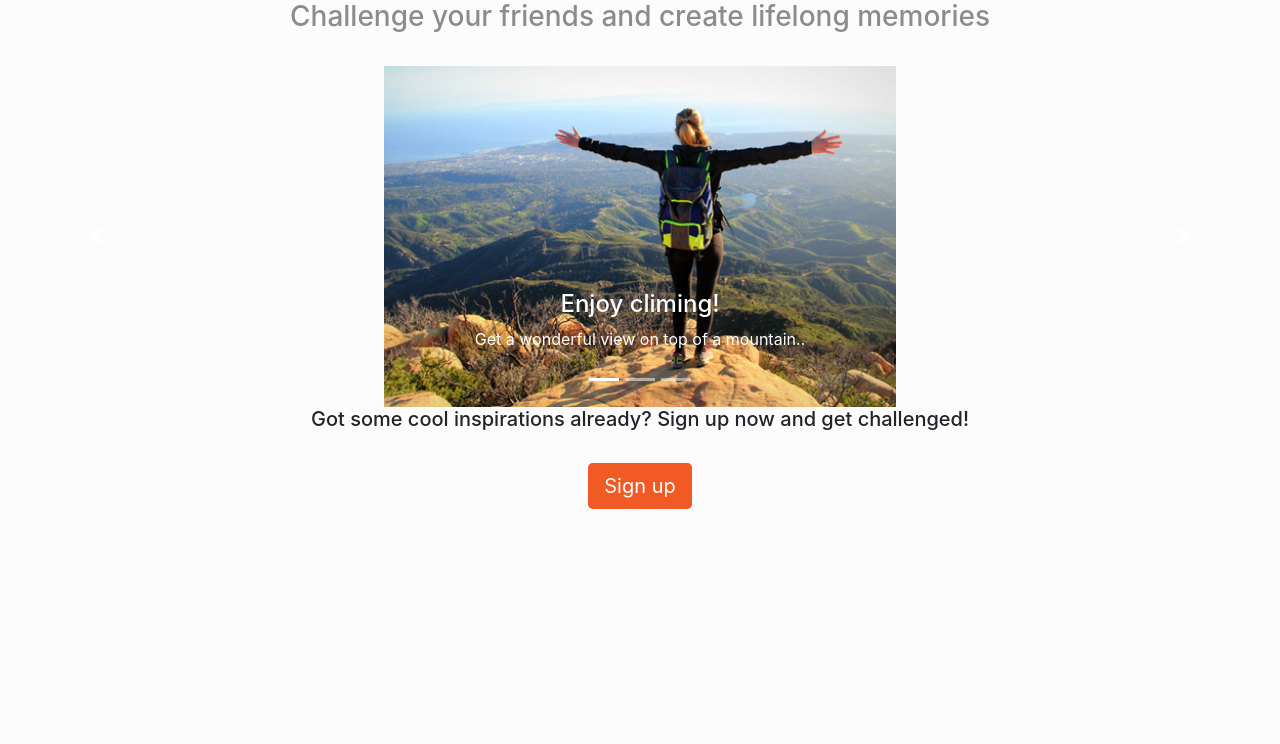
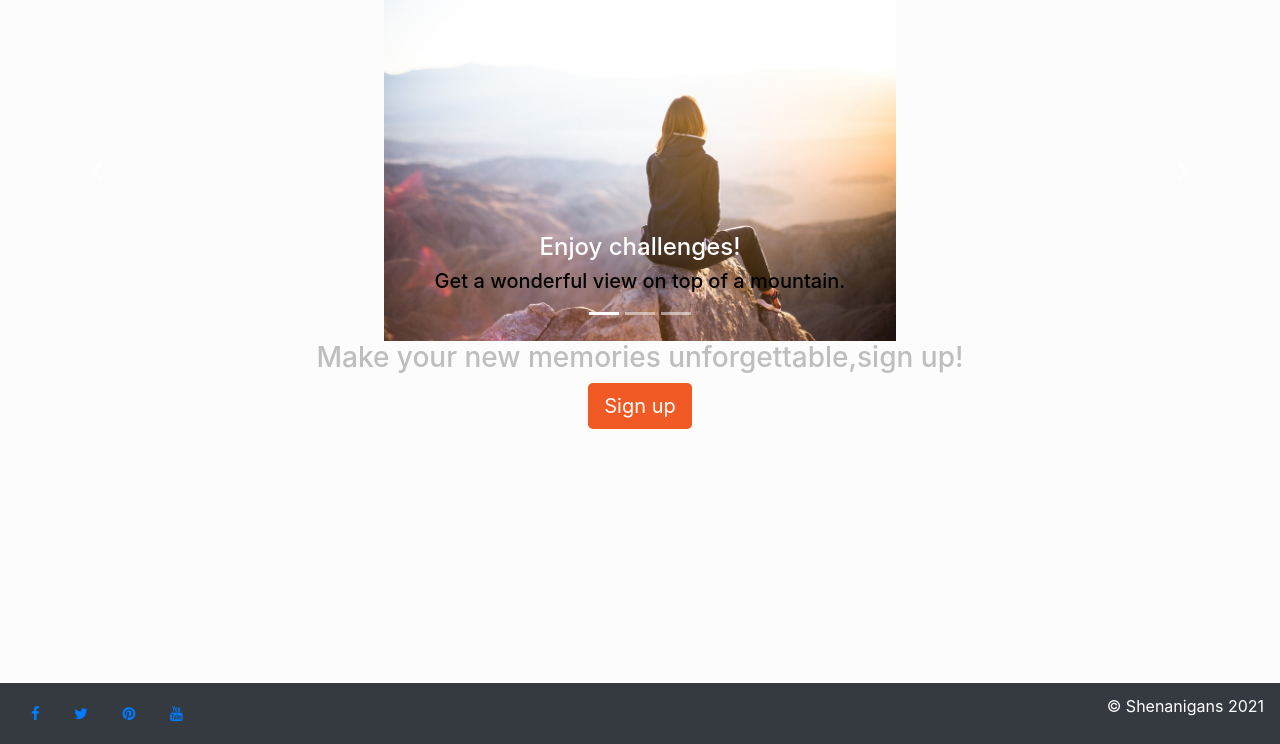
Before and after one commit to aimalm/mvc, a PHP site: page /becode-the-mountain/ in a window 1280 px wide. Shown: the part 56-800 px from the top of the page. Run offline with PHP 8.4, Linux system fonts and the light colour scheme.

Commit message:
pull for last version

```diff
--- a/View/homepage.php
+++ b/View/homepage.php
@@ -8,11 +8,6 @@ require 'includes/header.php';
 Anything complex should be calculated in the model -->
 <section>
 
-    <h3>Challenge your friends and create lifelong memories</h3><br>
-
-
-
-
     <div id="carouselExampleIndicators" class="carousel slide" data-ride="carousel">
   <ol class="carousel-indicators">
     <li data-target="#carouselExampleIndicators" data-slide-to="0" class="active"></li>
@@ -22,21 +17,20 @@ Anything complex should be calculated in the model -->
   <div class="carousel-inner">
     <div class="carousel-item active">
     <div class="d-flex justify-content-center w-100 h-100">
-            <img class="d-block w-100" src="View/images/mountain.png"alt="First slide">
+            <img class="d-block w-100" src="View/images/girl.jfif"alt="First slide">
             <div class="carousel-caption">
-        <h4>Enjoy climing! </h4>
-        <p>Get a wonderful view on top of a mountain..</p>
+        <h4>Enjoy challenges! </h4>
+        <h5 style="color:black;">Get a wonderful view on top of a mountain.</h5>
       </div>
 
         </div>
     </div>
     <div class="carousel-item">
     <div class="d-flex justify-content-center w-100 h-100">
-          <img class="d-block w-100" src="View/images/cowcoww.jpg" alt="Second slide">
+          <img class="d-block w-100" src="View/images/dog2.jpg" alt="Second slide">
           <span class="border border-info"></span>
           <div class="carousel-caption">
-        <h3>Fun times!</h3>
-        <p>Make a selfie with new friends..</p>
+        <h4 style="color:black;">Make a friend smile!</h4>
       </div>
 
         </div>
@@ -45,8 +39,7 @@ Anything complex should be calculated in the model -->
     <div class="d-flex justify-content-center w-100 h-100">
           <img class="d-block w-100" src="View/images/library.jfif"alt="Third slide">
           <div class="carousel-caption">
-        <h3>Libraries are only to read,ups?</h3>
-        <p>Make some exeptions..</p>
+        <h4 style="color:white;">Libraries aren't only to read,right?</h4>
       </div>
     </div>
     </div>
@@ -60,11 +53,14 @@ Anything complex should be calculated in the model -->
     <span class="sr-only">Next</span>
   </a>
 </div>
-
-<h5>Got some cool inspirations already? Sign up now and get challenged!</h5><br>
+<div class="txt">
+<h3>Make your new memories unforgettable,sign up!</h3>
+</div>
+<div class="button">
     <form action="index.php?page=signup" method="post">
         <button type="submit" class="btn btn-outline-secondary btn-lg" id="loginbtn" name="loginbtn">Sign up</button>
     </form>
+</div>
 </section>
 <style>
     body {
@@ -83,10 +79,12 @@ Anything complex should be calculated in the model -->
         justify-content: center;
     }
 
-    h3 {
-        color:  grey;
-        opacity: 0.9;
+
+    h3{
+        opacity:0.5;
+        color:grey;
     }
+
 
     footer {
         text-align: center;
--- a/View/includes/footer.php
+++ b/View/includes/footer.php
@@ -1,8 +1,45 @@
-    <!-- <footer>
-        &copy; BeCode <?php echo date('Y')?>
-    </footer> -->
+<link rel="stylesheet" href="https://cdnjs.cloudflare.com/ajax/libs/font-awesome/4.7.0/css/font-awesome.min.css">
+
+<footer>
+        <!-- Just an image -->
+    <nav class="navbar fixed-bottom navbar-light bg-dark">
+        <div class="social">
+        <a target="_blank" href="https://www.facebook.com" class="fa fa-facebook"></a>
+        <a target="_blank"href="https://www.instagram.com/blaustern_fotografie/" class="fa fa-twitter"></a>
+        <a target="_blank"href="https://tr.pinterest.com/pin/55098795421788466/" class="fa fa-pinterest"></a>
+        <a target="_blank"href="https://www.youtube.com/results?search_query=challenge+dance" class="fa fa-youtube"></a>
+    </div>
+    <p class="copy">&copy; Shenanigans <?php echo date('Y')?></p>
+
+    </nav>
+
+</footer>
+
     <script src="https://code.jquery.com/jquery-3.3.1.slim.min.js" integrity="sha384-q8i/X+965DzO0rT7abK41JStQIAqVgRVzpbzo5smXKp4YfRvH+8abtTE1Pi6jizo" crossorigin="anonymous"></script>
     <script src="https://cdnjs.cloudflare.com/ajax/libs/popper.js/1.14.7/umd/popper.min.js" integrity="sha384-UO2eT0CpHqdSJQ6hJty5KVphtPhzWj9WO1clHTMGa3JDZwrnQq4sF86dIHNDz0W1" crossorigin="anonymous"></script>
     <script src="https://stackpath.bootstrapcdn.com/bootstrap/4.3.1/js/bootstrap.min.js" integrity="sha384-JjSmVgyd0p3pXB1rRibZUAYoIIy6OrQ6VrjIEaFf/nJGzIxFDsf4x0xIM+B07jRM" crossorigin="anonymous"></script>
 </body>
+
 </html>
+
+<style>
+.social{
+    text-align:center;
+}
+
+.copy{
+    color:white;
+}
+.fa {
+  padding: 15px;
+  font-size: 15px;
+  text-align: center;
+  text-decoration: none;
+}
+
+/* Add a hover effect if you want */
+.fa:hover {
+  opacity: 0.7;
+}
+
+</style>
--- a/View/update.php
+++ b/View/update.php
@@ -42,7 +42,7 @@
 
  <div class="text-center">
     <div class="btn pull-right" >
-        <button type="submit" id="editbtn"class=" btn btn-primary" name="update">Edit </button>
+        <button type="submit" id="editbtn"class=" btn btn-primary" name="update">SAVE CHANGES </button>
     </div>
 </div>
 
@@ -61,7 +61,6 @@
 
 
 #editbtn{
-    width:50px;
     height:40px;
 }
 
```
Also changed, not shown: README.md, View/images/canada.jfif (added), View/images/cliff.jpg (added), View/images/dog.jpg (added), View/images/dog2.jpg (added), View/images/girl.jfif (added).
